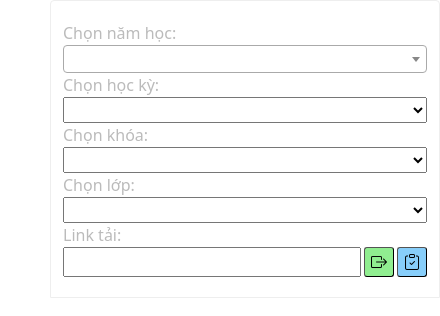
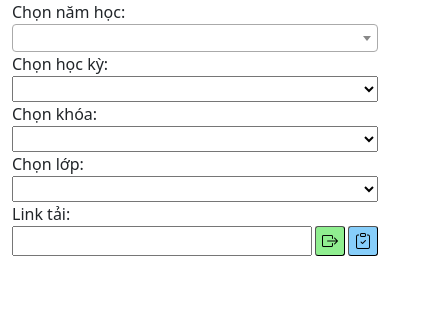
Before and after one commit to lpnam0201/TimeTableGenerator, a plain HTML site: page docs/index.html in a window 390 px wide. Shown: the whole page, 440 px wide, since content can reach past the window. Drawn offline with nearby package versions, Linux system fonts and the light colour scheme.

Commit message:
add responsive

```diff
--- a/docs/css/style.css
+++ b/docs/css/style.css
@@ -1,3 +1,4 @@
+@media (min-width: 1200px) {
     .student-class-container {
         color: #bbb;
         border-radius: 4px 4px 0px 0px;
@@ -7,6 +8,9 @@
         margin: 50px;
         padding: 20px;
     }
+}
+
+
 
 .row.student-class-row > * {
     padding-left: 0px;
--- a/docs/index.html
+++ b/docs/index.html
@@ -15,7 +15,7 @@
 <body>
     <div class="container">
         <div class="row">
-            <div class="student-class-container col-md-4 offset-md-4">
+            <div class="student-class-container col-12 col-xl-4 offset-xl-4">
                 <div class="container">
                     <div class="row student-class-row">
                         <label class="">Chọn năm học:</label>
--- a/docs/js/scripts.js
+++ b/docs/js/scripts.js
@@ -25,7 +25,8 @@ function populateYearCombobox(items) {
 
     $(SelectStudentYearComboboxId)
         .select2({
-            data: yearItems
+            data: yearItems,
+            width: '100%'
         })
         .on('select2:select', (e) => {
             onYearComboboxSelected();
```
Lines whose indentation alone changed are shown as unchanged.
